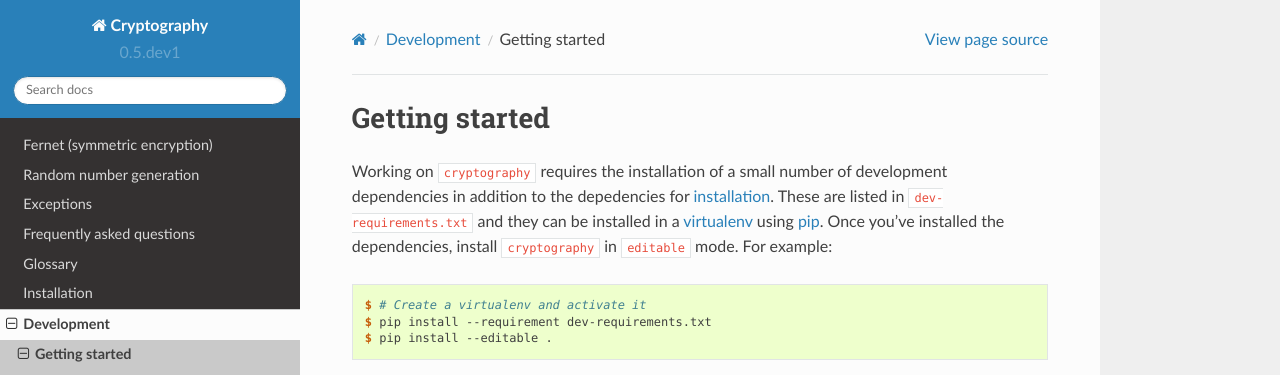
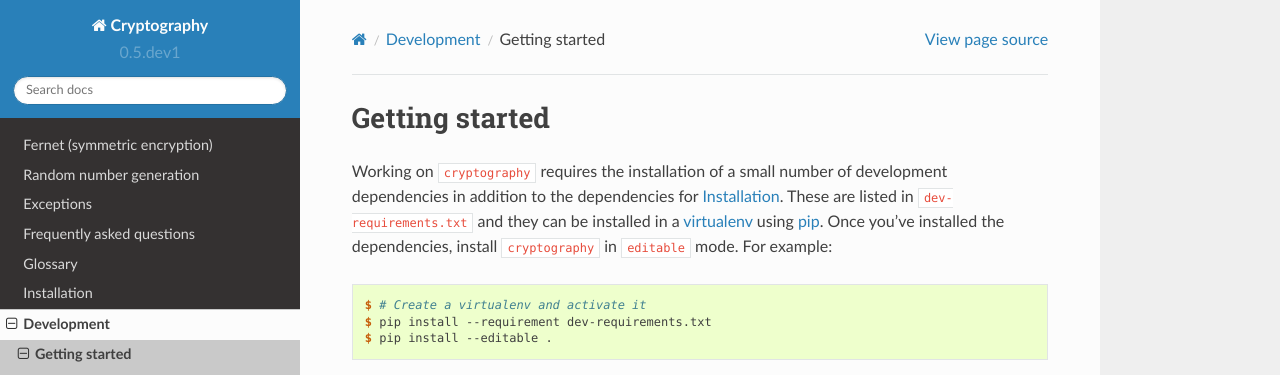
Before and after one commit to WebKing0121/cryptography, a Sphinx documentation site: the page built from docs/development/getting-started.rst, in a window 1280 px wide and 900 px high. Shown: the top 375 px of the window. Built offline with Sphinx 7.4.7 and the Read the Docs theme 2.0.0, drawn with Linux system fonts in a browser that asks for light colours; pages that are not in the unit, such as notebooks, are missing from menus.

Commit message:
Fix other typo and use doc link instead

```diff
--- a/docs/development/getting-started.rst
+++ b/docs/development/getting-started.rst
@@ -2,7 +2,7 @@ Getting started
 ===============
 
 Working on ``cryptography`` requires the installation of a small number of
-development dependencies in addition to the depedencies for `installation`_.
+development dependencies in addition to the dependencies for :doc:`/installation`.
 These are listed in ``dev-requirements.txt`` and they can be installed in a
 `virtualenv`_ using `pip`_. Once you've installed the dependencies, install
 ``cryptography`` in ``editable`` mode. For example:
```
Also changed, not shown: other parts of docs/development/getting-started.rst (+0 -1 lines).
